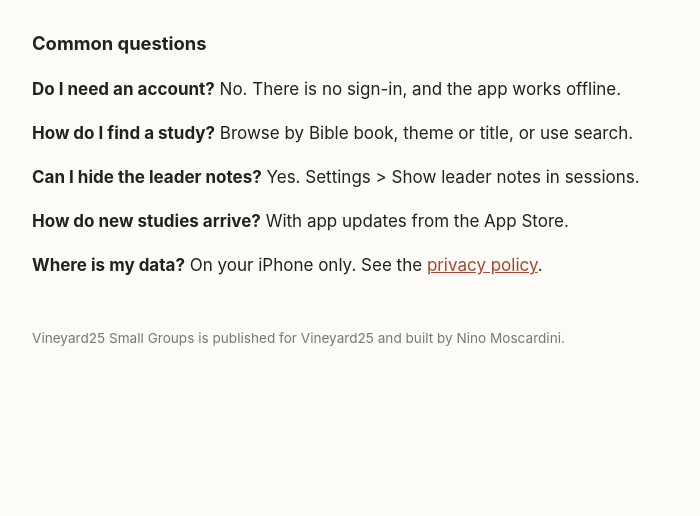
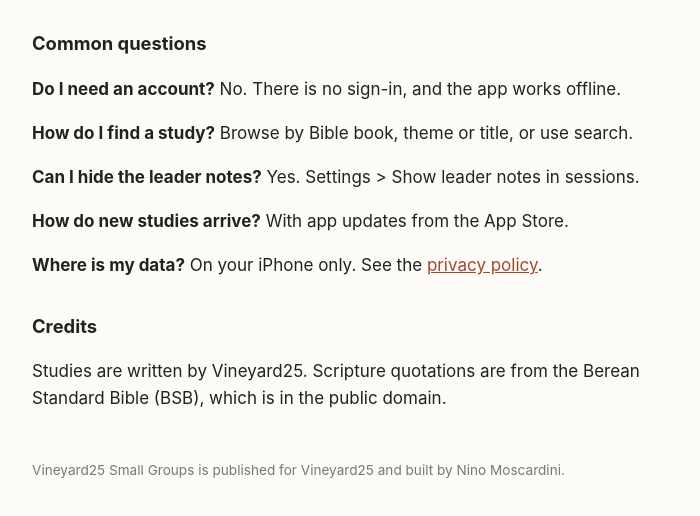
Before and after one commit to nMoscardini/Vineyard25-Small-Groups, a plain HTML site: page index.html in a window 1280 px wide. Shown: the part 352-868 px from the top of the page, without its empty margins (288-988 px from the left). Before the commit the page ends 800 px from the top, so only its background shows below. Drawn offline with Linux system fonts and the light colour scheme.

Commit message:
Add credits section to index.html
Added credits section with authorship and scripture source.

```diff
--- a/index.html
+++ b/index.html
@@ -20,6 +20,8 @@ footer{margin-top:3rem;font-size:.85rem;color:#777}@media(prefers-color-scheme:d
 <p><strong>Can I hide the leader notes?</strong> Yes. Settings > Show leader notes in sessions.</p>
 <p><strong>How do new studies arrive?</strong> With app updates from the App Store.</p>
 <p><strong>Where is my data?</strong> On your iPhone only. See the <a href="privacy.html">privacy policy</a>.</p>
+<h2>Credits</h2>
+<p>Studies are written by Vineyard25. Scripture quotations are from the Berean Standard Bible (BSB), which is in the public domain.</p>
 <footer>Vineyard25 Small Groups is published for Vineyard25 and built by Nino Moscardini.</footer>
 </body>
 </html>
```
